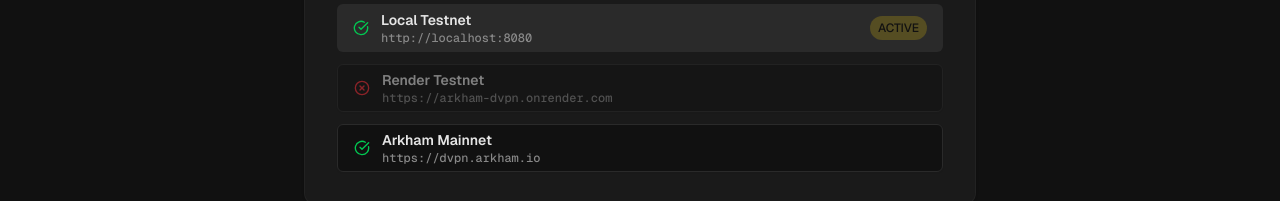
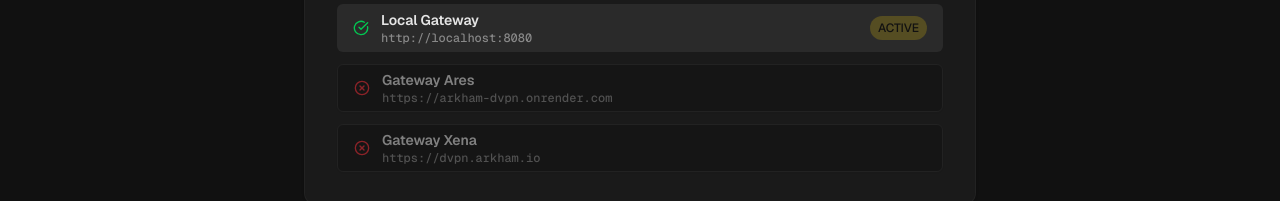
Before and after one commit to Arkham-dVPN/frontend, a Next.js app: page /settings in a window 1280 px wide. Shown: the part 290-491 px from the top of the page. Built offline with nearby package versions, Linux system fonts and the light colour scheme.

Commit message:
ui enhancements

```diff
--- a/app/settings/page.tsx
+++ b/app/settings/page.tsx
@@ -8,9 +8,9 @@ import { useApiUrl } from "@/hooks/use-api-url";
 import { ArrowLeft, CheckCircle, XCircle } from "lucide-react";
 
 const gatewayNodes = [
-  { name: "Local Testnet", url: "http://localhost:8080", available: true },
-  { name: "Render Testnet", url: "https://arkham-dvpn.onrender.com", available: false },
-  { name: "Arkham Mainnet", url: "https://dvpn.arkham.io", available: true },
+  { name: "Local Gateway", url: "http://localhost:8080", available: true },
+  { name: "Gateway Ares", url: "https://arkham-dvpn.onrender.com", available: false },
+  { name: "Gateway Xena", url: "https://dvpn.arkham.io", available: false },
 ];
 
 export default function SettingsPage() {
```
